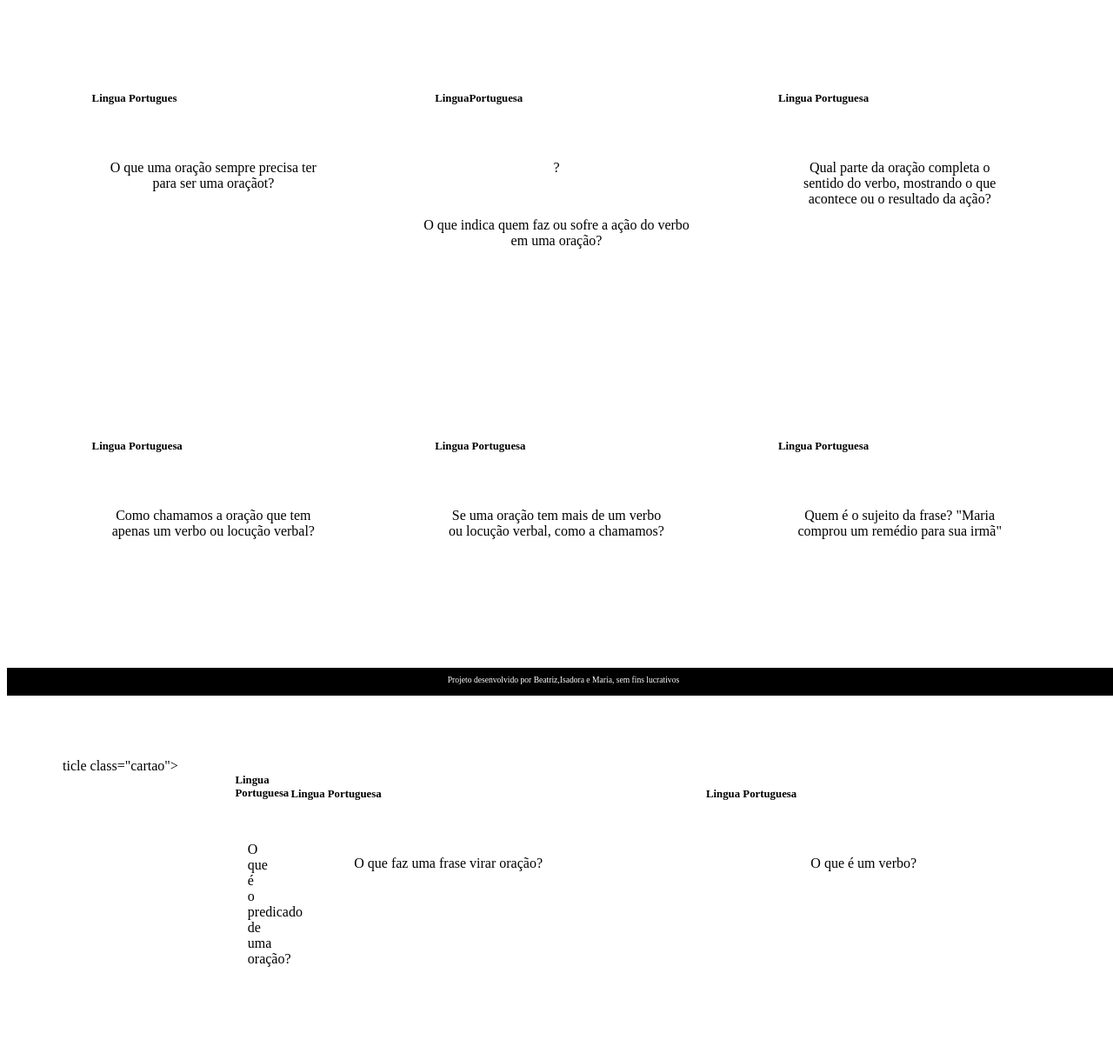
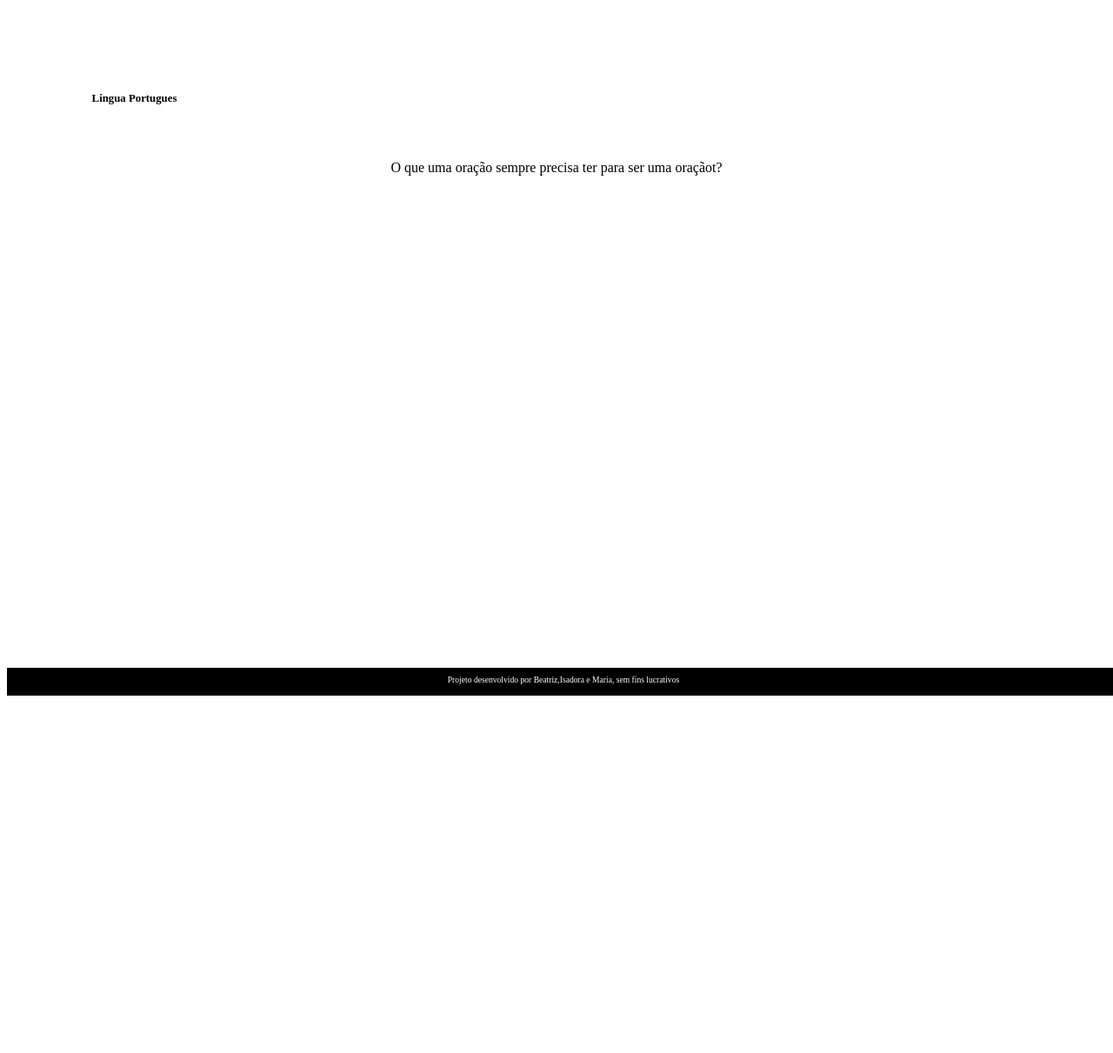
Before and after one commit to valentrimbeatriz/flashcard, a plain HTML site: page index.html in a window 1280 px wide. Shown: the whole page at 87% size. After the commit the page ends 800 px from the top, so only its background shows below. Drawn offline with Linux system fonts and the light colour scheme.

Commit message:
Update index.html

```diff
--- a/index.html
+++ b/index.html
@@ -20,99 +20,12 @@
                     </div>
                 </div>
             </article>
-            <article class="cartao">
-                <div class="cartao__conteudo">
-                    <h3> LinguaPortuguesa</h3>
-                    <div class="cartao__conteudo__pergunta">
-                        <p>?</p>O que indica quem faz ou sofre a ação do verbo em uma oração?
-                    </div>
-                    <div class="cartao__conteudo__resposta">
-                    <p>O sujeito</p>
-                    </div>
-                </div>
-            </article>
-            <article class="cartao">
-                <div class="cartao__conteudo">
-                    <h3>Lingua Portuguesa</h3>
-                    <div class="cartao__conteudo__pergunta">
-                        <p>Qual parte da oração completa o sentido do verbo, mostrando o que acontece ou o resultado da ação?</p>
-                    </div>
-                    <div class="cartao__conteudo__resposta">
-                    <p>O predicado</p>
-                    </div>
-                </div>
-            </article>
-           <article class="cartao">
-                <div class="cartao__conteudo">
-                    <h3>Lingua Portuguesa</h3>
-                    <div class="cartao__conteudo__pergunta">
-                        <p>Como chamamos a oração que tem apenas um verbo ou locução verbal?</p>
-                    </div>
-                    <div class="cartao__conteudo__resposta">
-                    <p>Oração simples.</p>
-                    </div>
-                </div>
-              </article>
-          <article class="cartao">
-                <div class="cartao__conteudo">
-                    <h3>Lingua Portuguesa</h3>
-                    <div class="cartao__conteudo__pergunta">
-                        <p>Se uma oração tem mais de um verbo ou locução verbal, como a chamamos?</p>
-                    </div>
-                    <div class="cartao__conteudo__resposta">
-                    <p>Oração composta.</p>
-                    </div>
-                </div>
-              </article>
-            <article class="cartao">
-                <div class="cartao__conteudo">
-                    <h3>Lingua Portuguesa</h3>
-                    <div class="cartao__conteudo__pergunta">
-                        <p>Quem é o sujeito da frase? "Maria comprou um remédio para sua irmã"</p>
-                    </div>
-                    <div class="cartao__conteudo__resposta">
-                    <p>O sujeito é Maria.</p>
-                    </div>
-                </div>
-            </article>
-            ticle class="cartao">
-                <div class="cartao__conteudo">
-                    <h3>Lingua Portuguesa</h3>
-                    <div class="cartao__conteudo__pergunta">
-                        <p>O que é o predicado de uma oração?</p>
-                    </div>
-                    <div class="cartao__conteudo__resposta">
-                    <p>O predicado é tudo aquilo que se declara sobre o sujeito. Ele contém o verbo e as informações sobre a ação ou estado do sujeito. Basicamente, é o resto da oração depois que você tira o sujeito..</p>
-                    </div>
-                </div>
-            </article>
-             <article class="cartao">
-                <div class="cartao__conteudo">
-                    <h3>Lingua Portuguesa</h3>
-                    <div class="cartao__conteudo__pergunta">
-                        <p>O que faz uma frase virar oração?</p>
-                    </div>
-                    <div class="cartao__conteudo__resposta">
-                    <p>O que faz uma frase virar oração é ter um verbo. Sem verbo, é só uma frase.</p>
-                    </div>
-                </div>
-            </article>
-            <article class="cartao">
-                <div class="cartao__conteudo">
-                    <h3>Lingua Portuguesa</h3>
-                    <div class="cartao__conteudo__pergunta">
-                        <p>O que é um verbo?</p>
-                    </div>
-                    <div class="cartao__conteudo__resposta">
-                    <p>Verbo é a palavra que mostra uma ação (como correr, comer) ou um estado (como ser, estar).</p>
-                    </div>
-                </div>
-            </article>
         </section>
     </main>
     <footer>
         <p>Projeto desenvolvido por Beatriz,Isadora e Maria, sem fins lucrativos</p>
     </footer>
+    <script src="app.js"></script>
     <script src="pergunta.js"></script>
 </body>
 </html>
```
